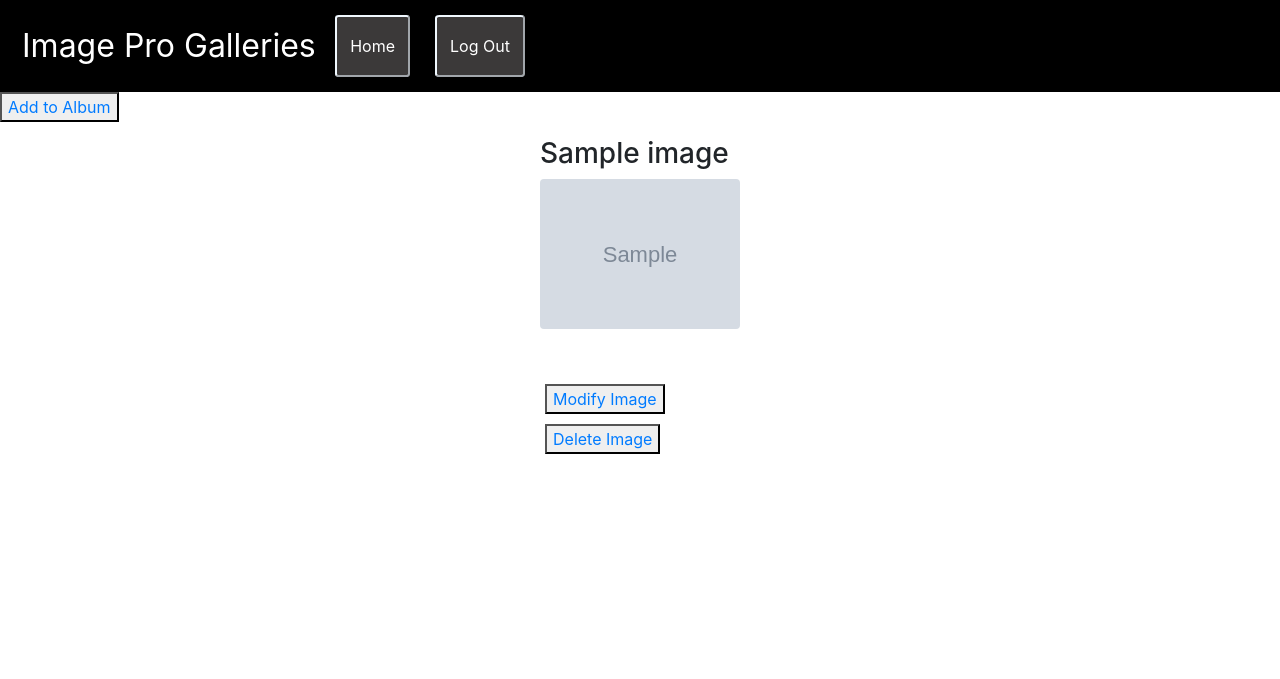
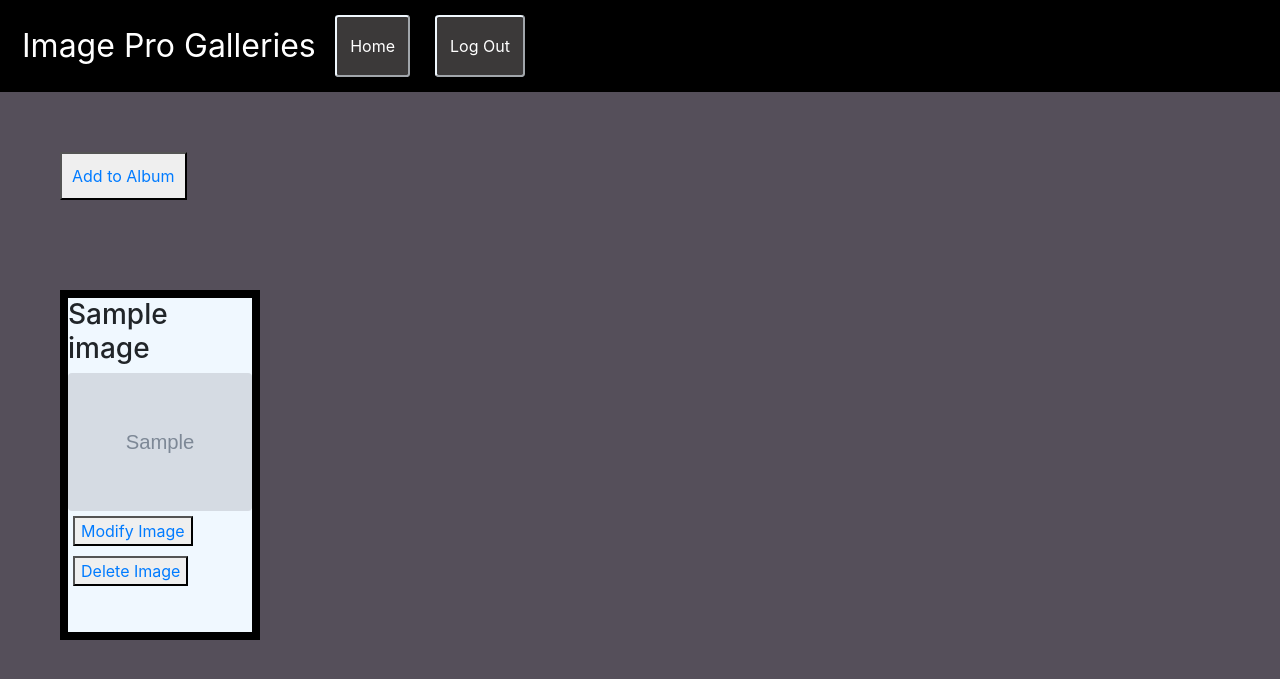
Before and after one commit to Connor-Prime/week6project, a Flask app: page /home/view_album/1 in a window 1280 px wide. Shown: the top 679 px of the page. Run offline with Flask 3, Linux system fonts and the light colour scheme; a user stored in the database is signed in; tables that the repository leaves empty hold one stand-in row (values such as "Sample post"); grey boxes marked "Sample" are stand-in pictures; some libraries are stand-ins or nearby versions.

Commit message:
fixed css linking

```diff
--- a/gallery_app/blueprints/site/routes.py
+++ b/gallery_app/blueprints/site/routes.py
@@ -71,7 +71,7 @@ def update_album(id):
         db.session.commit()
 
 
-        flash(f"{album.name} has been updated.")
+        flash(f"{album.name} has been updated.", category="success")
         return redirect('/')
 
 
@@ -151,7 +151,7 @@ def update_image(id):
         db.session.commit()
 
 
-        flash(f"{img.name} has been updated.")
+        flash(f"{img.name} has been updated.", category="success")
         return redirect(f'/home/view_album/{album_id}')
 
 
--- a/gallery_app/blueprints/site/site_templates/create_album.html
+++ b/gallery_app/blueprints/site/site_templates/create_album.html
@@ -5,7 +5,7 @@
 {% block content %}
 
 <div class="container d-flex justify-content-center align-items-center">
-    <div class="row mt-5 mb-5 p-5 shadow rounded border border-primary w-75">
+    <div class="row mt-5 mb-5 p-5 shadow rounded border border-primary w-75  white-background">
         <div class="col">
             <h3>Create a new Photo Album!</h3>
             {%include 'albumform.html' %}
--- a/gallery_app/blueprints/site/site_templates/home.html
+++ b/gallery_app/blueprints/site/site_templates/home.html
@@ -3,7 +3,7 @@
 {% block content %}
 {% if current_user.is_authenticated %}
 
-<button>
+<button class="add-button">
     <a href="/create_album">Create Photo Album</a>
 </button>
 
--- a/gallery_app/blueprints/site/site_templates/imagealbum.html
+++ b/gallery_app/blueprints/site/site_templates/imagealbum.html
@@ -5,7 +5,7 @@
 {% block content %}
 
 <div class="container d-flex justify-content-center align-items-center">
-    <div class="row mt-5 mb-5 p-5 shadow rounded border border-primary w-75">
+    <div class="row mt-5 mb-5 p-5 shadow rounded border border-primary w-75  white-background">
         <div class="col">
             <h3>Add Photo to Album</h3>
             {%include 'albumform.html' %}
--- a/gallery_app/blueprints/site/site_templates/update_img.html
+++ b/gallery_app/blueprints/site/site_templates/update_img.html
@@ -5,7 +5,7 @@
 {% block content %}
 
 <div class="container d-flex justify-content-center align-items-center">
-    <div class="row mt-5 mb-5 p-5 shadow rounded border border-primary w-75">
+    <div class="row mt-5 mb-5 p-5 shadow rounded border border-primary w-75  white-background">
         <div class="col">
             <h3>Update Image</h3>
             {%include 'albumform.html' %}
--- a/gallery_app/blueprints/site/site_templates/updatealbum.html
+++ b/gallery_app/blueprints/site/site_templates/updatealbum.html
@@ -5,7 +5,7 @@
 {% block content %}
 
 <div class="container d-flex justify-content-center align-items-center">
-    <div class="row mt-5 mb-5 p-5 shadow rounded border border-primary w-75">
+    <div class="row mt-5 mb-5 p-5 shadow rounded border border-primary w-75 white-background">
         <div class="col">
             <h3>Update Photo Album</h3>
             {%include 'albumform.html' %}
--- a/gallery_app/blueprints/site/site_templates/view_images.html
+++ b/gallery_app/blueprints/site/site_templates/view_images.html
@@ -1,34 +1,30 @@
 {%extends 'base.html'%}
-
 
 {% block content %}
 {% if current_user.is_authenticated %}
-<button>
+<button class="add-button">
     <a href="/home/add_image/{{album_id}}">Add to Album</a>
 </button>
 
 <div class="gallery">
 {% if images!=None %}
+    <div class="album-thumbnails"></div>
     {% for image in images %}
-    <div class="img">
+    <div class="img thumbail-img">
         <h3>{{image.name}}</h3>
-        <div class="thumbail-img">
-            <img src= "{{image.img}}" alt="Album Tumbnail" class="img-fluid rounded">
-        </div>
-
+        <img src= "{{image.img}}" alt="Album Tumbnail" class="img-fluid rounded">
         <button class="album-btn">
             <a href="/home/update_image/{{image.image_id}}">
                 Modify Image
             </a>
-
         </button>
         <button class="album-btn">
             <a href="/home/delete_image/{{image.image_id}}">Delete Image</a>
         </button>
     </div>
-
     {% endfor %}
-
+    </div>
+</div>
 </div>
 {% endif %}
 {% else %}
--- a/gallery_app/forms.py
+++ b/gallery_app/forms.py
@@ -17,7 +17,7 @@ class RegisterForm(FlaskForm):
 class ImageAlbumForm(FlaskForm):
     name = StringField('Image Album Name')
     thumbnail = StringField('Thumbnail Img url', validators=[DataRequired()])
-    submit = SubmitField('Add Photo ALbum')
+    submit = SubmitField('Add Photo to Album')
 
 class UpdateAlbumForm(FlaskForm):
     name = StringField('Image Album Name')
@@ -28,7 +28,7 @@ class UpdateAlbumForm(FlaskForm):
 class ImageForm(FlaskForm):
     name = StringField('Image Name')
     thumbnail = StringField('Img url', validators=[DataRequired()])
-    submit = SubmitField('Add Photo  to Album')
+    submit = SubmitField('Add Photo to Album')
 
 class UpdateImageForm(FlaskForm):
     name = StringField('Image Album Name')
--- a/gallery_app/static/css/main.css
+++ b/gallery_app/static/css/main.css
@@ -48,6 +48,7 @@
 .thumbnail-area{
     border: 8px solid black;
     margin: 15px;
+    background-color: aliceblue;
 }
 
 .album-btn{
@@ -58,13 +59,27 @@
     display: flex;
     flex-direction: row;
     flex-wrap: wrap;
-    flex-flow: row;
-    justify-content: center;
+    justify-content: left;
     padding: 15px;
 }
 
 .img{
-    height: 200px;
+    height: 350px;
     width: 200px;
+    border: 8px solid black;
+    margin: 15px;
+    background-color: aliceblue;
+}
 
+body{
+    background-color: rgb(85, 79, 90);
 }
+
+.add-button{
+    margin: 60px;
+    padding: 10px;
+}
+
+.white-background{
+    background-color: aliceblue;
+}
--- a/gallery_app/templates/base.html
+++ b/gallery_app/templates/base.html
@@ -7,9 +7,10 @@
 <meta name="Description" content="Enter your description here"/>
 <link rel="stylesheet" href="https://cdnjs.cloudflare.com/ajax/libs/twitter-bootstrap/4.6.0/css/bootstrap.min.css">
 <link rel="stylesheet" href="https://cdnjs.cloudflare.com/ajax/libs/font-awesome/5.15.4/css/all.min.css">
-<link rel="stylesheet" href="../static/css/main.css">
+<link rel="stylesheet" href="../../static/css/main.css">
 </head>
 <body>
+
     {%include 'navbar.html'%}
     {% with messages = get_flashed_messages(with_categories=true) %}
     {% for category, message in messages %}
@@ -23,6 +24,7 @@
 
     {% block content %}
     {% endblock content %}
+
 <script src="https://cdnjs.cloudflare.com/ajax/libs/jquery/3.5.1/jquery.slim.min.js"></script>
 <script src="https://cdnjs.cloudflare.com/ajax/libs/popper.js/1.16.1/umd/popper.min.js"></script>
 <script src="https://cdnjs.cloudflare.com/ajax/libs/twitter-bootstrap/4.6.0/js/bootstrap.min.js"></script>
```
Also changed, not shown: gallery_app/__init__.py (line endings or trailing spaces), 2 other files.
